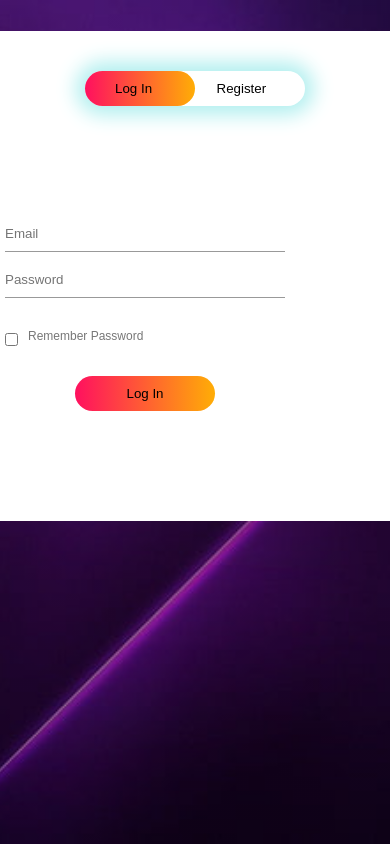
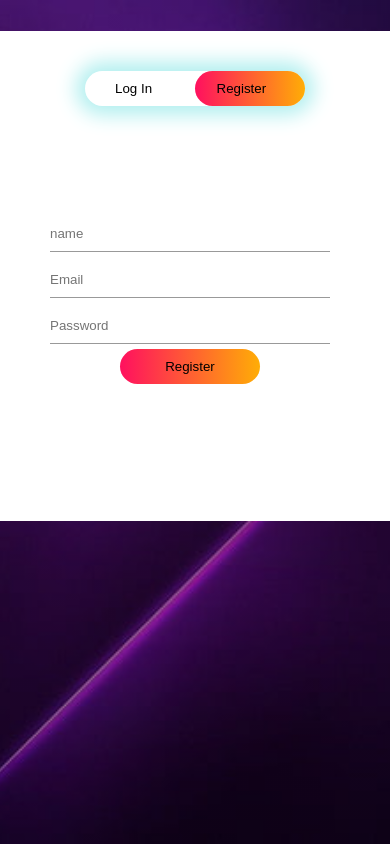
Before and after one commit to Safayet-Rafi/To-Do-List-, a plain HTML site: page index.html in a window 390 px wide. Both pictures are taken after a click on the button "Register". Drawn offline with Linux system fonts and the light colour scheme.

Commit message:
Registration page done

```diff
--- a/index.html
+++ b/index.html
@@ -12,17 +12,25 @@
             <div class="form-box">
                 <div class="button-box">
                      <div id="btn"></div>
-                     <button type="button" class="toggle-btn">Log In</button>
-                     <button type="button" class="toggle-btn">Register</button>
+                     <button type="button" class="toggle-btn" onclick="login()">Log In</button>
+                     <button type="button" class="toggle-btn" onclick="register()">Register</button>
                 </div>
 
-                <form class="input-group">
+                <form id="login" class="input-group">
                     <input type="text" class="input-field" placeholder="Email" required>
                     <input type="text" class="input-field" placeholder="Password" required>
                     <input type="checkbox" class="check-box"> <span>Remember Password</span>
                     <button type="submit" class="submit-btn">Log In</button>
                 </form>
+                <form id="register" class="input-group">
+                    <input type="text" class="input-field" placeholder="name" required>
+                    <input type="text" class="input-field" placeholder="Email" required>
+                    <input type="text" class="input-field" placeholder="Password" required>
+                    <button type="submit" class="submit-btn">Register</button>
+                </form>
             </div>
         </div>
+
+    <script src="main.js"></script>
     </body>
 </html>
--- /dev/null
+++ b/main.js
@@ -0,0 +1,15 @@
+var x = document.getElementById("login");
+var y = document.getElementById("register");
+var z = document.getElementById("btn");
+
+function register(){
+    x.style.left = "-400px";
+    y.style.left = "50px";
+    z.style.left = "110px";
+}
+
+function login(){
+    x.style.left = "50px";
+    y.style.left = "450px";
+    z.style.left = "0px";
+}
--- a/style.css
+++ b/style.css
@@ -19,6 +19,7 @@
     background: white;
     margin: 8% auto;
     padding: 5px;
+    overflow: hidden;
 }
 .button-box{
     width: 220px;
@@ -83,3 +84,9 @@ span{
     bottom: 68px;
     position: absolute;
 }
+#login{
+    left: 50px;
+}
+#register{
+    left: 450px;
+}
```
